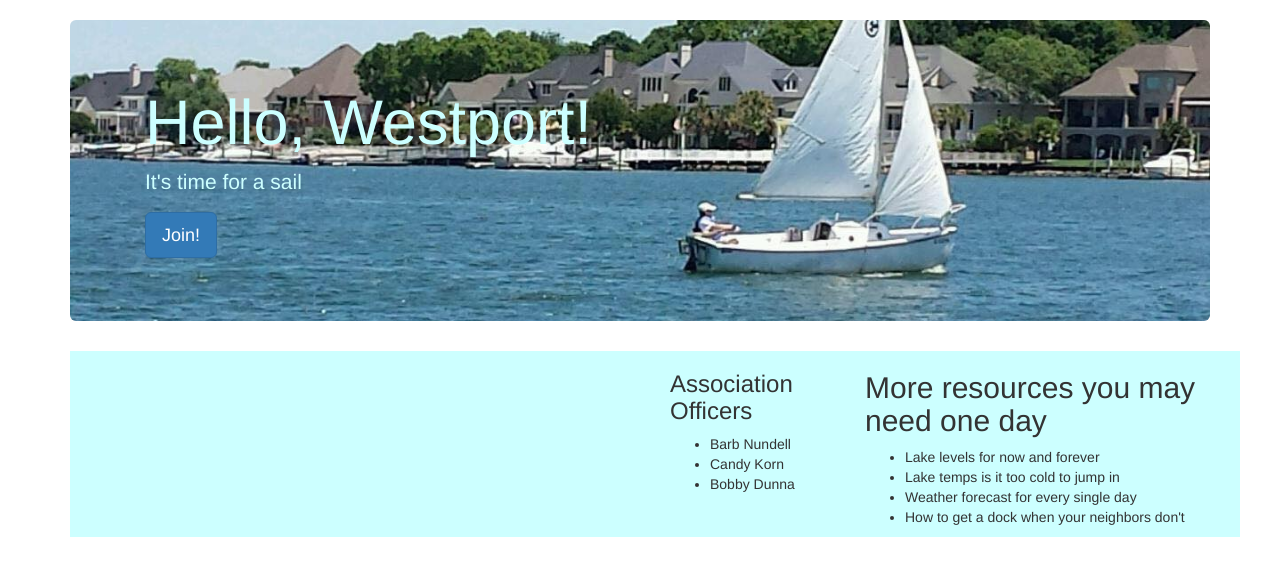
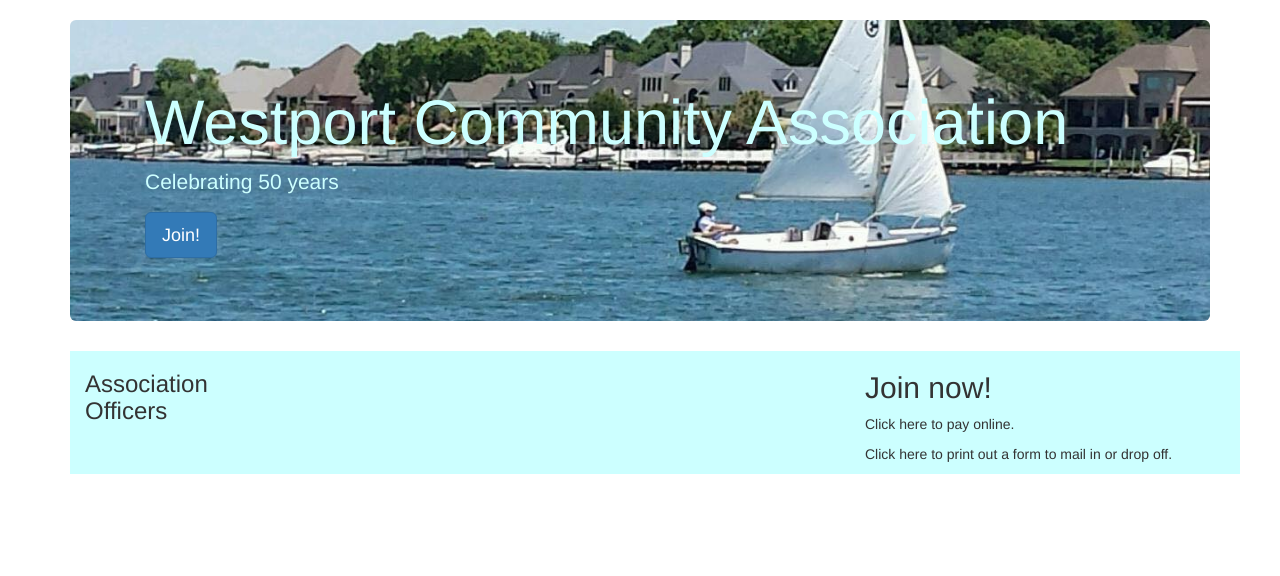
Before and after one commit to hpaasch/westport, a Django app: page / in a window 1280 px wide. Shown: the part 50-626 px from the top of the page. Run offline with Django 3.2, Linux system fonts and the light colour scheme; data that the repository does not hold is empty; parts of the project's set-up code (start-up, migrations or seed data) failed here and were passed over; some libraries are stand-ins or nearby versions.

Commit message:
added model for officers

```diff
--- a/nabes_app/views.py
+++ b/nabes_app/views.py
@@ -3,13 +3,19 @@ from django.views.generic import TemplateView
 from django.views.generic.list import ListView
 
 from nabes_app.models import (PublicPost, BoardPost, MemberPost, Newsletter,
-Profile)
+Profile, Officer)
 
 
 class IndexView(ListView):
     template_name = 'index.html'
     model = PublicPost
 
+    def get_context_data(self, **kwargs):
+        context = super().get_context_data(**kwargs)
+        context['officer_list'] = Officer.objects.filter(term='2016-17')
+        return context
+
+
 
 class NewsletterListView(ListView):
     template_name = 'newsletter.html'
--- a/templates/index.html
+++ b/templates/index.html
@@ -3,13 +3,23 @@
 {% block content %}
 <div class="jumbotron">
   <div class="container-fluid">
-    <h1>Hello, Westport!</h1>
-      <p>It's time for a sail</p>
+    <h1>Westport Community Association</h1>
+      <p>Celebrating 50 years</p>
       <p><a class="btn btn-primary btn-lg" href=# role="button">Join!</a></p>
   </div>
 </div>
 <div class="container">
   <div class="row">
+    <div class="col-md-2">
+      <h3>Association Officers</h3>
+        {% for officer in officer_list %}
+        <h5> {{ officer.title }}</h5>
+        <p>{{ officer.name }}</p>
+        {% endfor %}
+
+    </div>
+
+
     <div class="col-md-6">
       {% for post in object_list %}
         <img class="img-responsive" src="{{ post.photo_url }}" alt="Responsive image" />
@@ -20,23 +30,12 @@
       {% endfor %}
 
     </div>
-    <div class="col-md-2">
-      <h3>Association Officers</h3>
-      <ul>
-        <li>Barb Nundell</li>
-        <li>Candy Korn</li>
-        <li>Bobby Dunna</li>
-      </ul>
 
-    </div>
     <div class="col-md-4">
-      <h2>More resources you may need one day</h2>
-      <ul>
-        <li>Lake levels for now and forever</li>
-        <li>Lake temps is it too cold to jump in</li>
-        <li>Weather forecast for every single day</li>
-        <li>How to get a dock when your neighbors don't</li>
-      </ul>
+      <h2>Join now!</h2>
+        <p>Click here to pay online.</p>
+        <p>Click here to print out a form to mail in or drop off.</p>
+
     </div>
   </div>
 </div>
--- a/templates/newsletter.html
+++ b/templates/newsletter.html
@@ -2,6 +2,6 @@
 
 {% block content %}
   {% for newsletter in object_list %}
-<embed src="{{ newsletter.document_url }}" width="800px" height="1100px" />
+<embed src="{{ newsletter.document_url }}" width="1100px" height="1200px" />
   {% endfor %}
 {% endblock %}
```
Also changed, not shown: nabes_app/admin.py (+7 -1 lines), nabes_app/models.py (+9 -0 lines), nabes_app/migrations/0002_officer.py (added).
